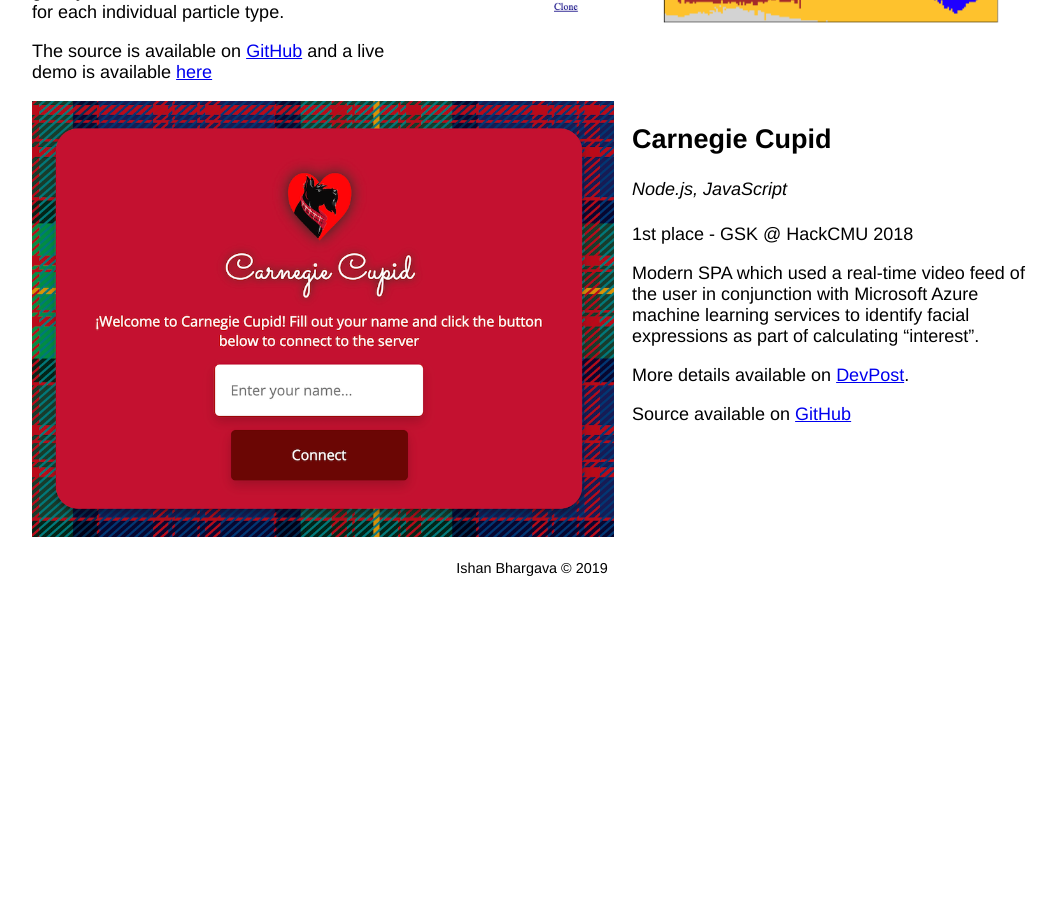
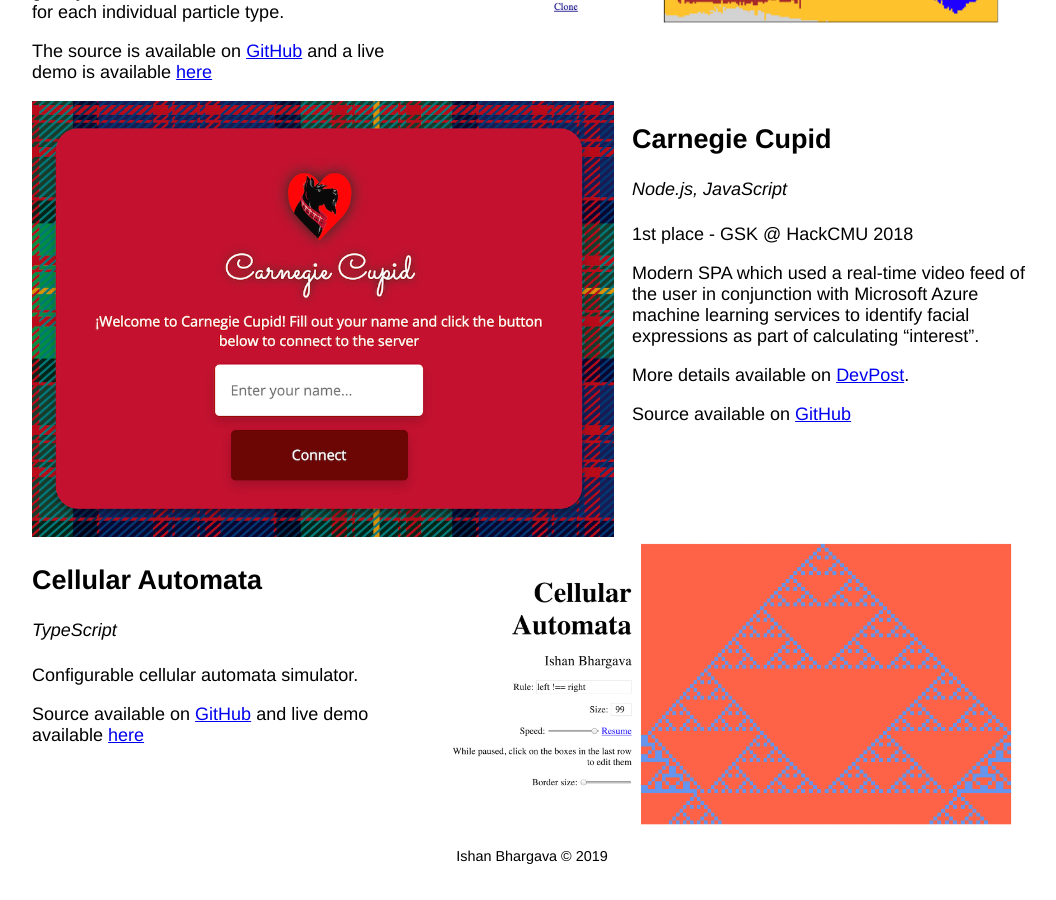
Before and after one commit to ishantheperson/ishantheperson.github.io, a Jekyll site: the page built from projects.html, in a window 1280 px wide and 900 px high, scrolled down 1204 px. Shown: the whole window, without its empty margins (108-1164 px from the left). Built offline with Jekyll 4.4.1, drawn with Linux system fonts in a browser that asks for light colours; before the commit the page ends 1816 px from its top, so only the background shows below that.

Commit message:
added cellular project

```diff
--- a/_data/projects.yml
+++ b/_data/projects.yml
@@ -55,3 +55,14 @@
 
 
     Source available on [GitHub](https://github.com/lydiaxing/date-app)
+
+-
+  name: Cellular Automata
+  tech: TypeScript
+  img: cellular.png
+  desc: >
+    Configurable cellular automata simulator.
+
+
+    Source available on [GitHub](https://github.com/ishantheperson/CellularAutomata)
+    and live demo available [here](http://www.andrew.cmu.edu/user/ibhargav/cellular/)
```
Also changed, not shown: assets/cellular.png (added).
